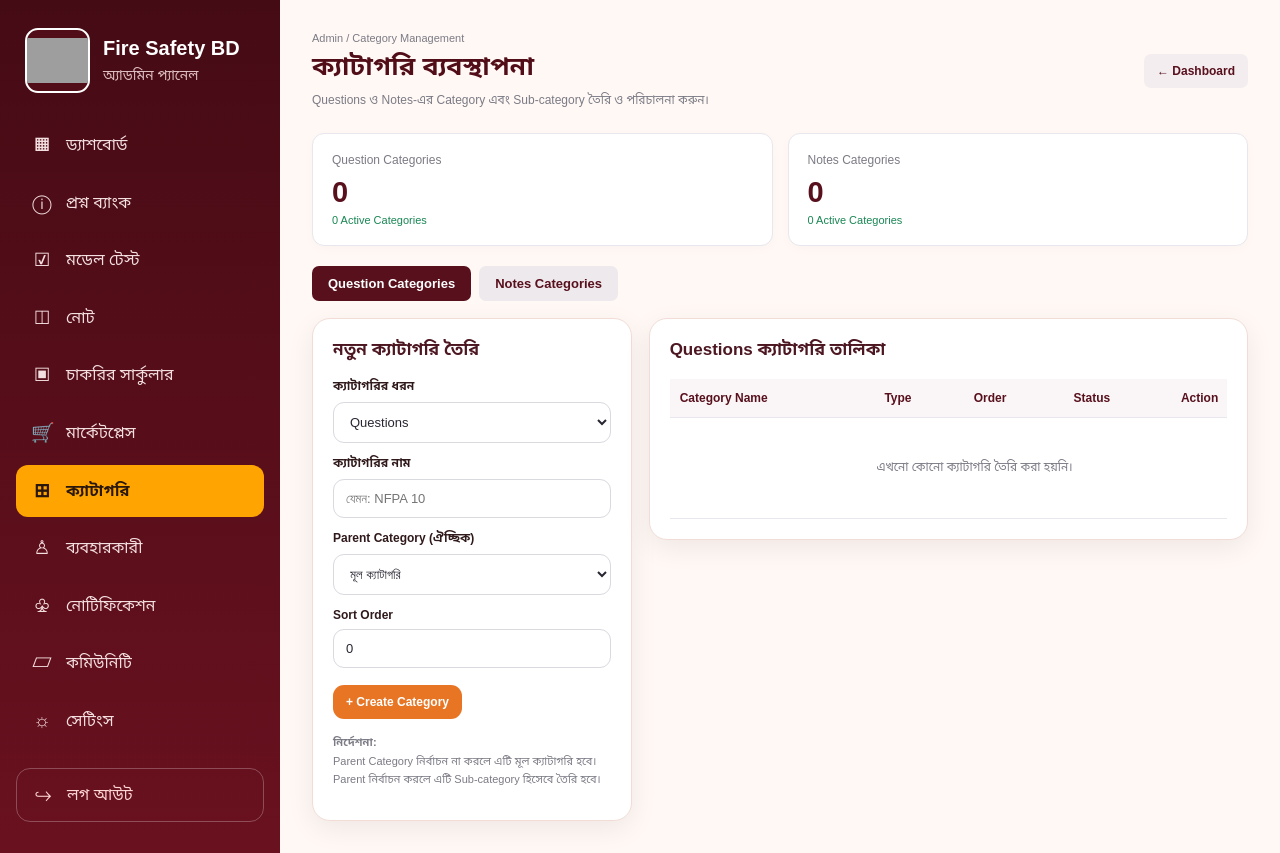
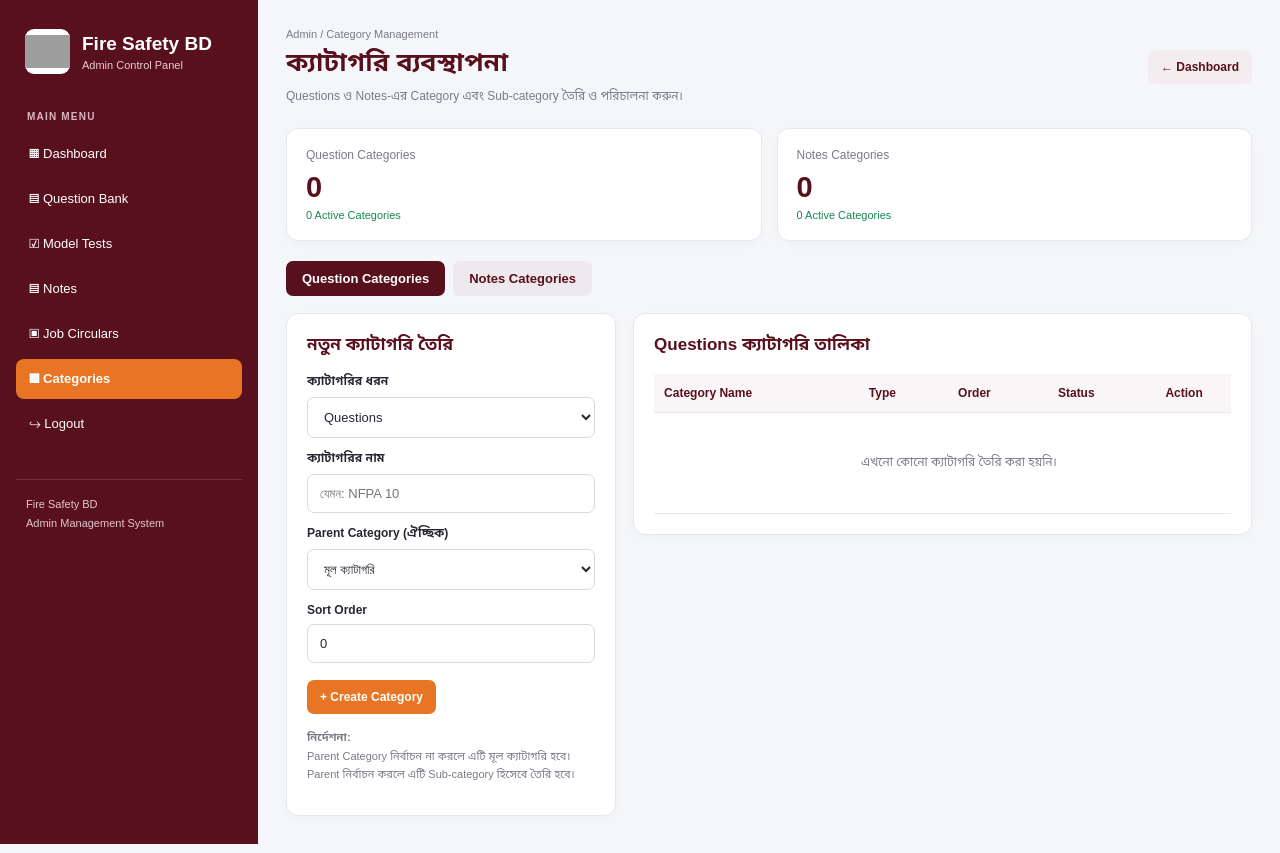
Before and after one commit to srabon-maker/firesafety-prep, a PHP site: page /category_management.php in a window 1280 px wide. Run offline with PHP 8.4, Linux system fonts and the light colour scheme; the visitor is signed in with stand-in values (Sample User, id 1); data that the repository does not hold is empty; a stand-in replaces the project's code that opens the database connection; grey boxes are pictures that could not be loaded.

Commit message:
rollback(admin): restore verified pre-redesign backup category_management.php

```diff
--- a/backend/category_management.php
+++ b/backend/category_management.php
@@ -856,7 +856,6 @@ td {
 }
 
 </style>
-<link rel="stylesheet" href="assets/admin-unified.css">
 </head>
 
 <body>
@@ -865,23 +864,66 @@ td {
 
     <!-- SIDEBAR -->
 
-    <aside class="sidebar fs-unified-side" aria-label="অ্যাডমিন নেভিগেশন">
-<div class="brand"><a href="fire_safety_job_prep_dashboard.php" class="fs-brand-home" title="ড্যাশবোর্ডে ফিরুন"><img class="logo" src="assets/fire-safety-bd-logo.png" alt="Fire Safety BD Logo"><span><strong class="brand-name">Fire Safety BD</strong><small class="brand-sub">অ্যাডমিন প্যানেল</small></span></a></div>
-<nav class="nav" aria-label="অ্যাডমিন মেনু">
-<a href="fire_safety_job_prep_dashboard.php"><span class="ico">▦</span>ড্যাশবোর্ড</a>
-<a href="questions.php"><span class="ico">ⓘ</span>প্রশ্ন ব্যাংক</a>
-<a href="model_tests.php"><span class="ico">☑</span>মডেল টেস্ট</a>
-<a href="notes.php"><span class="ico">◫</span>নোট</a>
-<a href="job_circulars.php"><span class="ico">▣</span>চাকরির সার্কুলার</a>
-<a href="fire_safety_job_prep_dashboard.php?section=marketplace"><span class="ico">🛒</span>মার্কেটপ্লেস</a>
-<a href="category_management.php" class="active" aria-current="page"><span class="ico">⊞</span>ক্যাটাগরি</a>
-<a href="users.php"><span class="ico">♙</span>ব্যবহারকারী</a>
-<a href="questions.php"><span class="ico">♧</span>নোটিফিকেশন</a>
-<a href="fire_safety_job_prep_dashboard.php?section=community"><span class="ico">▱</span>কমিউনিটি</a>
-<a href="questions.php"><span class="ico">☼</span>সেটিংস</a>
-<a href="logout.php" class="logout"><span class="ico">↪</span>লগ আউট</a>
-</nav>
-</aside>
+    <aside class="sidebar">
+
+        <a class="brand"
+           href="fire_safety_job_prep_dashboard.php">
+
+            <img
+                src="assets/fire-safety-bd-logo.png"
+                alt="Fire Safety BD Logo"
+                onerror="this.style.display='none'"
+            >
+
+            <div>
+                <div class="brand-name">Fire Safety BD</div>
+                <div class="brand-sub">Admin Control Panel</div>
+            </div>
+
+        </a>
+
+        <div class="nav-title">MAIN MENU</div>
+
+        <nav class="nav-list">
+
+            <a class="nav-link"
+               href="fire_safety_job_prep_dashboard.php">
+                ▦ Dashboard
+            </a>
+
+            <a class="nav-link" href="questions.php">
+                ▤ Question Bank
+            </a>
+
+            <a class="nav-link" href="model_tests.php">
+                ☑ Model Tests
+            </a>
+
+            <a class="nav-link" href="notes.php">
+                ▤ Notes
+            </a>
+
+            <a class="nav-link" href="job_circulars.php">
+                ▣ Job Circulars
+            </a>
+
+            <a class="nav-link active"
+               href="category_management.php">
+                ▦ Categories
+            </a>
+
+            <a class="nav-link" href="logout.php">
+                ↪ Logout
+            </a>
+
+        </nav>
+
+        <div class="sidebar-bottom">
+            Fire Safety BD<br>
+            Admin Management System
+        </div>
+
+    </aside>
 
 
     <!-- MAIN CONTENT -->
```
